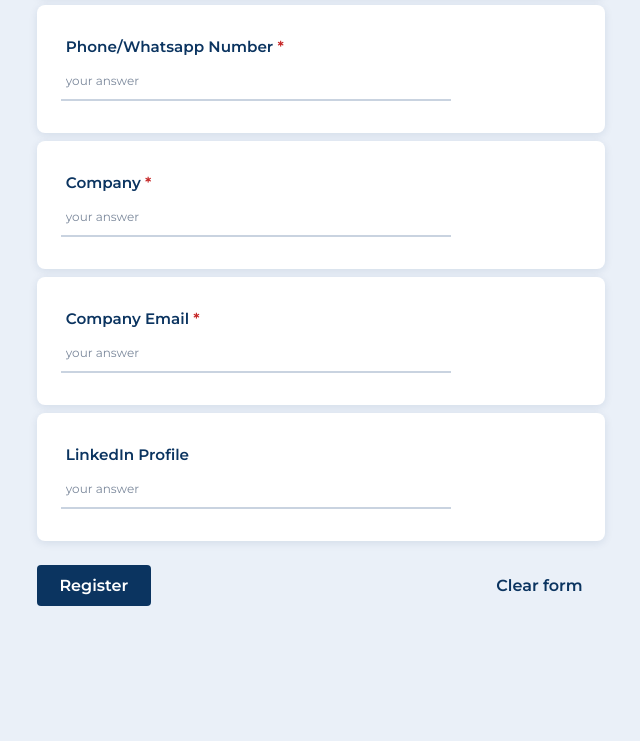
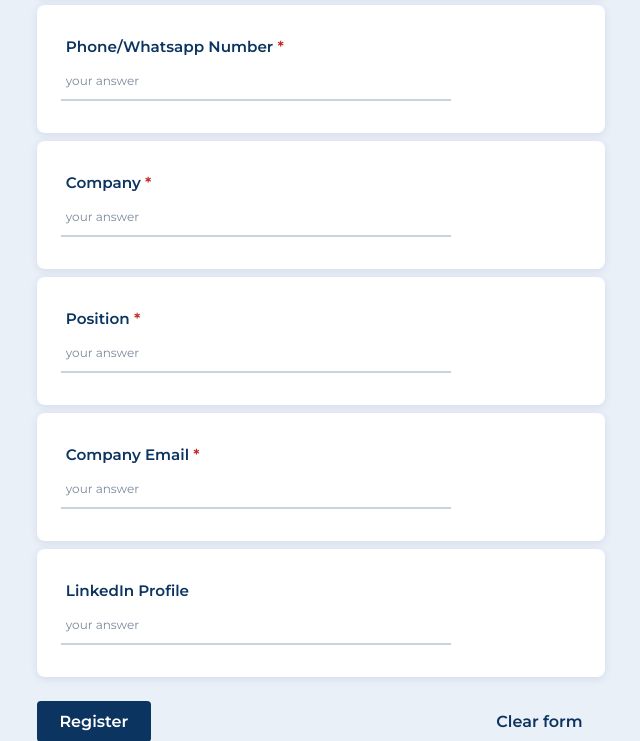
Before and after one commit to Media-MDSL/Form, a plain HTML site: page index.html in a window 1280 px wide. Shown: the part 513-1254 px from the top of the page, without its empty margins (319-959 px from the left). Before the commit the page ends 1151 px from the top, so only its background shows below. Drawn offline with Linux system fonts and the light colour scheme; some packages are replaced by stand-ins of ours; a script that the page names is missing.

Commit message:
include position

```diff
--- a/index.html
+++ b/index.html
@@ -96,6 +96,11 @@
       </div>
 
       <div class="inputer">
+        <label for="position">Position <span class="required">*</span></label>
+        <input type="text" name="position" id="position" placeholder="your answer" autocomplete="organization-title" required>
+      </div>
+
+      <div class="inputer">
         <label for="email">Company Email <span class="required">*</span></label>
         <input type="email" name="email" id="email" placeholder="your answer" autocomplete="email" required>
       </div>
```
